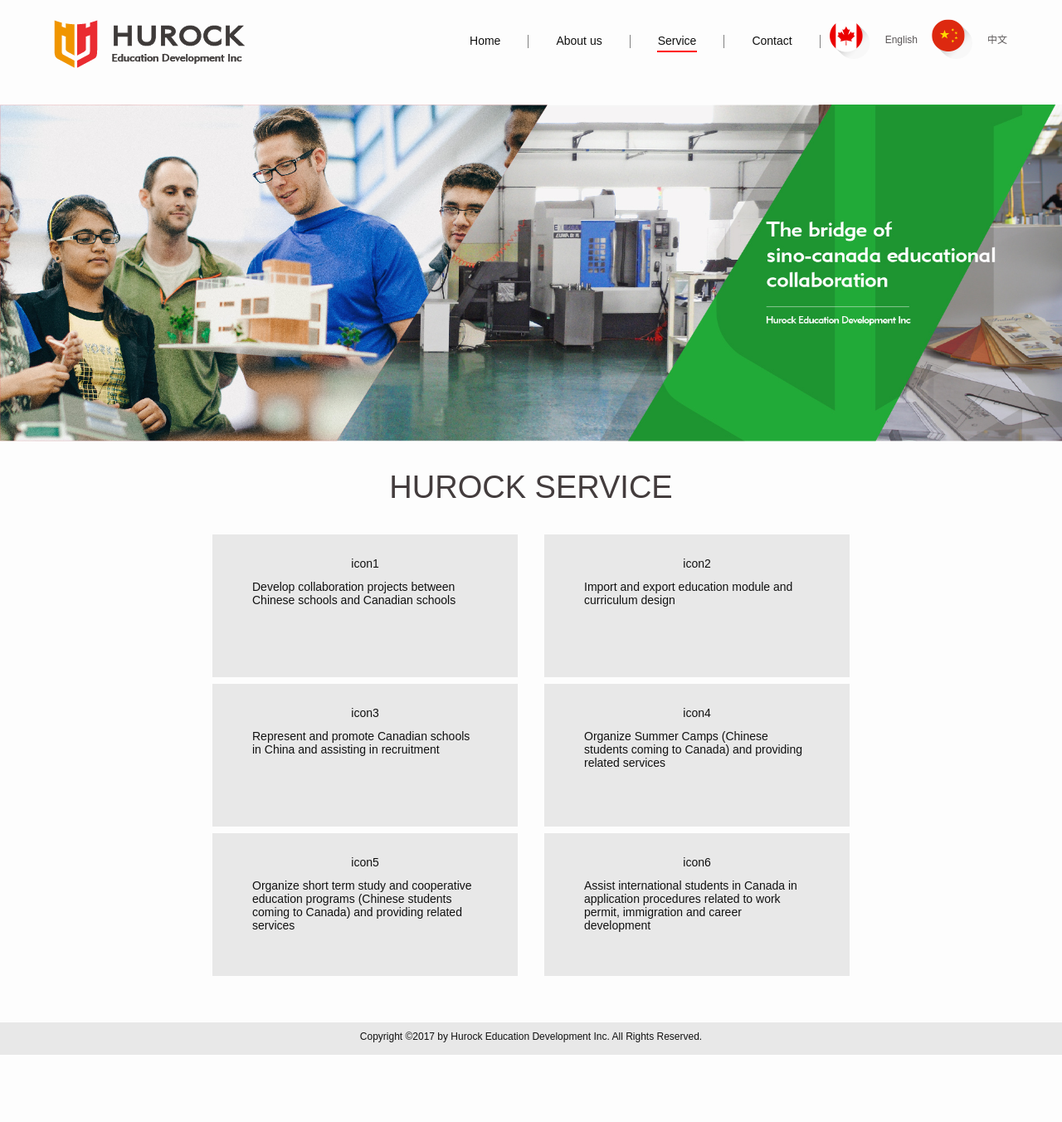
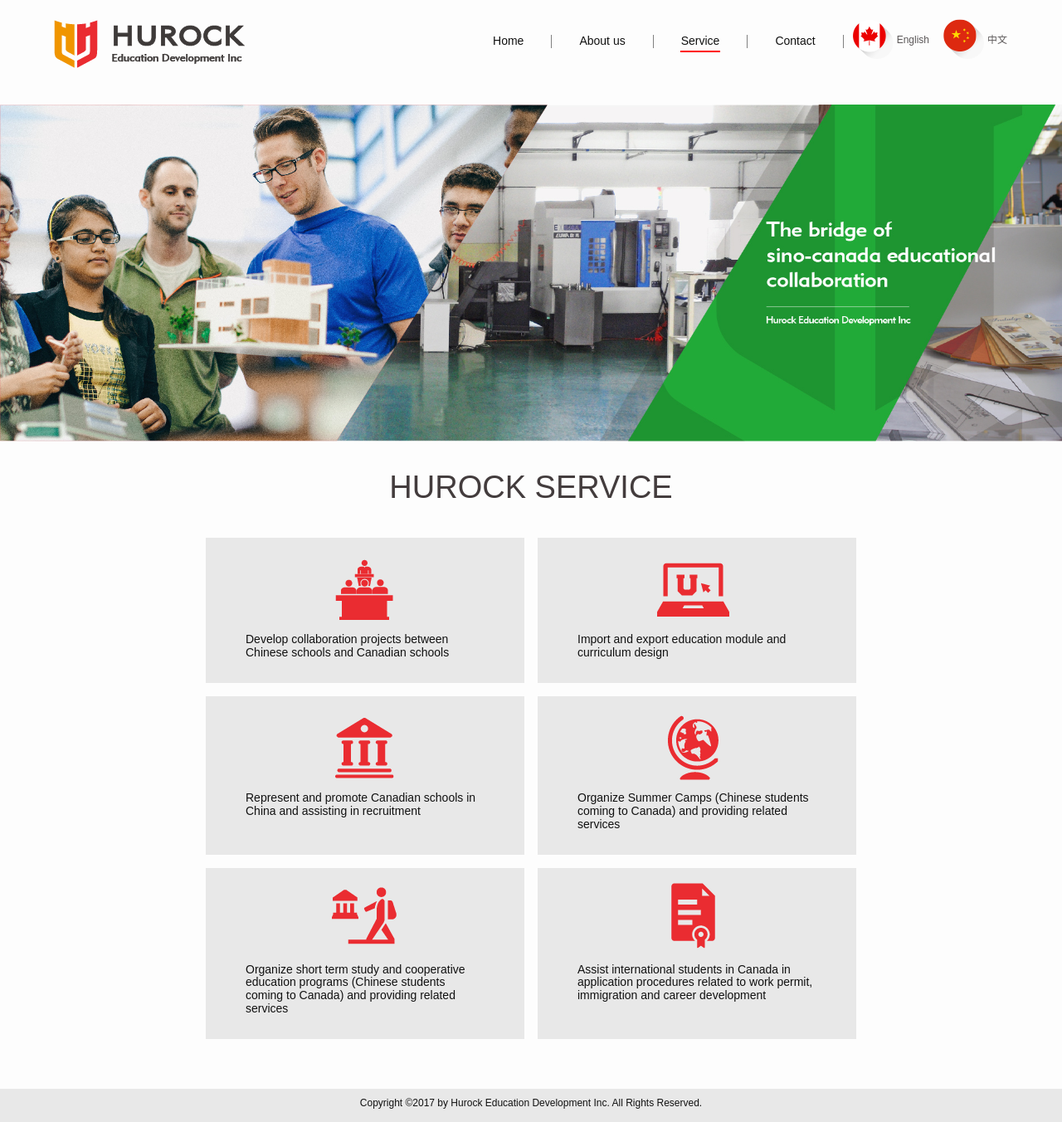
Before and after one commit to RealDesignCN/hurock, a Jekyll site: the page built from p3_service.html, in a window 1280 px wide. Shown: the whole page at 83% size. Built offline with Jekyll 4.4.1, drawn with Linux system fonts in a browser that asks for light colours; before the commit the page ends 1271 px from its top, so only the background shows below that.

Commit message:
improve chinese language

```diff
--- a/_sass/custom.scss
+++ b/_sass/custom.scss
@@ -151,6 +151,10 @@
     padding: 8px 0;
   }
 }
+.post.service{
+  width: 800px;
+  margin: auto;
+}
 .post-title{
   line-height: 30px;
   font-size: 22px;
@@ -183,16 +187,40 @@
 
   .product{
     background-color: #E8E8E8;
-    margin: 4px 16px;
+    margin: 8px 8px;
 
     padding: 16px;
-    height: 140px;
     .product-icon{
       text-align: center;
       padding: 12px 16px 0;
+      width: 70px;
+      height: 75px;
+      margin: auto;
+      background-image: url("/assets/images/icons.png");
+      background-repeat: no-repeat;
+      color: transparent;
+    }
+    .product-icon.icon1{
+      background-position: 0 -5px;
+    }
+    .product-icon.icon2{
+      background-position: -100px -5px;
+    }
+    .product-icon.icon3{
+      background-position: 0 -100px;
+    }
+    .product-icon.icon4{
+      background-position: -100px -100px;
+    }
+    .product-icon.icon5{
+      background-position: 0 -200px;
+    }
+    .product-icon.icon6{
+      background-position: -100px -200px;
     }
     .product-desc{
       padding: 12px 32px;
+
     }
   }
 }
@@ -202,7 +230,7 @@
  }
 .locale a{
   display: inline-block;
-  padding:  24px 16px 24px 68px;
+  padding:  24px 16px 24px 54px;
   background-repeat: no-repeat;
   background-position: left center;
 }
@@ -293,6 +321,14 @@ body.zh{
 
   .post{
     line-height: 1.6em;
+  }
+  .product{
+    .product-desc{
+      padding: 12px 32px;
+      text-align: center;
+      font-size: 120%;
+      line-height: 1.6em;
+    }
   }
 }
 
--- a/p3_service.html
+++ b/p3_service.html
@@ -8,24 +8,24 @@ permalink: /service/
   <img  alt="hurock" src="/assets/images/slide3.jpg">
 </div>
 <div class="wrapper ">
-  <div class="post">
+  <div class="post service">
 
     <div class="post-content width-hd" >
       <h2 class="f-tac" >HUROCK SERVICE </h2>
       <div class="f-cb">
         <div class="f-col-md-6  ">
           <div class="product">
-            <div class="product-icon">
+            <div class="product-icon icon1">
               icon1
             </div>
             <div class="product-desc" >
-                Develop collaboration projects between Chinese schools and Canadian schools
+                Develop collaboration projects between <br/>Chinese schools and Canadian schools
             </div>
           </div>
         </div>
         <div class="f-col-md-6  ">
           <div class="product">
-            <div class="product-icon">
+            <div class="product-icon icon2">
               icon2
             </div>
             <div class="product-desc" >
@@ -37,17 +37,17 @@ permalink: /service/
       <div class="f-cb">
         <div class="f-col-md-6  ">
           <div class="product">
-            <div class="product-icon">
+            <div class="product-icon icon3">
               icon3
             </div>
             <div class="product-desc" >
-               Represent and promote Canadian schools in China and assisting in recruitment
+               Represent and promote Canadian schools in China and assisting in recruitment<br/>&nbsp;
             </div>
           </div>
         </div>
         <div class="f-col-md-6  ">
           <div class="product">
-            <div class="product-icon">
+            <div class="product-icon icon4">
               icon4
             </div>
             <div class="product-desc" >
@@ -59,7 +59,7 @@ permalink: /service/
       <div class="f-cb">
         <div class="f-col-md-6  ">
           <div class="product">
-            <div class="product-icon">
+            <div class="product-icon icon5">
               icon5
             </div>
             <div class="product-desc" >
@@ -69,11 +69,11 @@ permalink: /service/
         </div>
         <div class="f-col-md-6  ">
           <div class="product">
-            <div class="product-icon">
+            <div class="product-icon icon6">
               icon6
             </div>
             <div class="product-desc" >
-              Assist international students in Canada in application procedures related to work permit, immigration and career development
+              Assist international students in Canada in application procedures related to work permit, immigration and career development<br/>&nbsp;
             </div>
           </div>
         </div>
--- a/zh/index.html
+++ b/zh/index.html
@@ -29,7 +29,7 @@ lang: zh
         </div>
       </div>
       <h2 class="f-tac" style="padding: 36px 0  0;">
-        Docking with Chinese schools
+        旗下中国职业教育学校
       </h2>
 
       <div class="f-cb">
--- a/zh/p3_service.html
+++ b/zh/p3_service.html
@@ -19,7 +19,7 @@ permalink: /zh/service/
               icon1
             </div>
             <div class="product-desc" >
-                中国学校与加拿大学校办学合作的洽谈与对接
+                中国学校与加拿大学校<br/>办学合作的洽谈与对接
             </div>
           </div>
         </div>
@@ -29,7 +29,7 @@ permalink: /zh/service/
               icon2
             </div>
             <div class="product-desc" >
-                教育模式及课程体系的引进与输出
+                教育模式及课程体系的引进与输出<br/>&nbsp;
             </div>
           </div>
         </div>
```
Also changed, not shown: assets/images/icons.png (added), assets/images/p1-s1.jpg.
